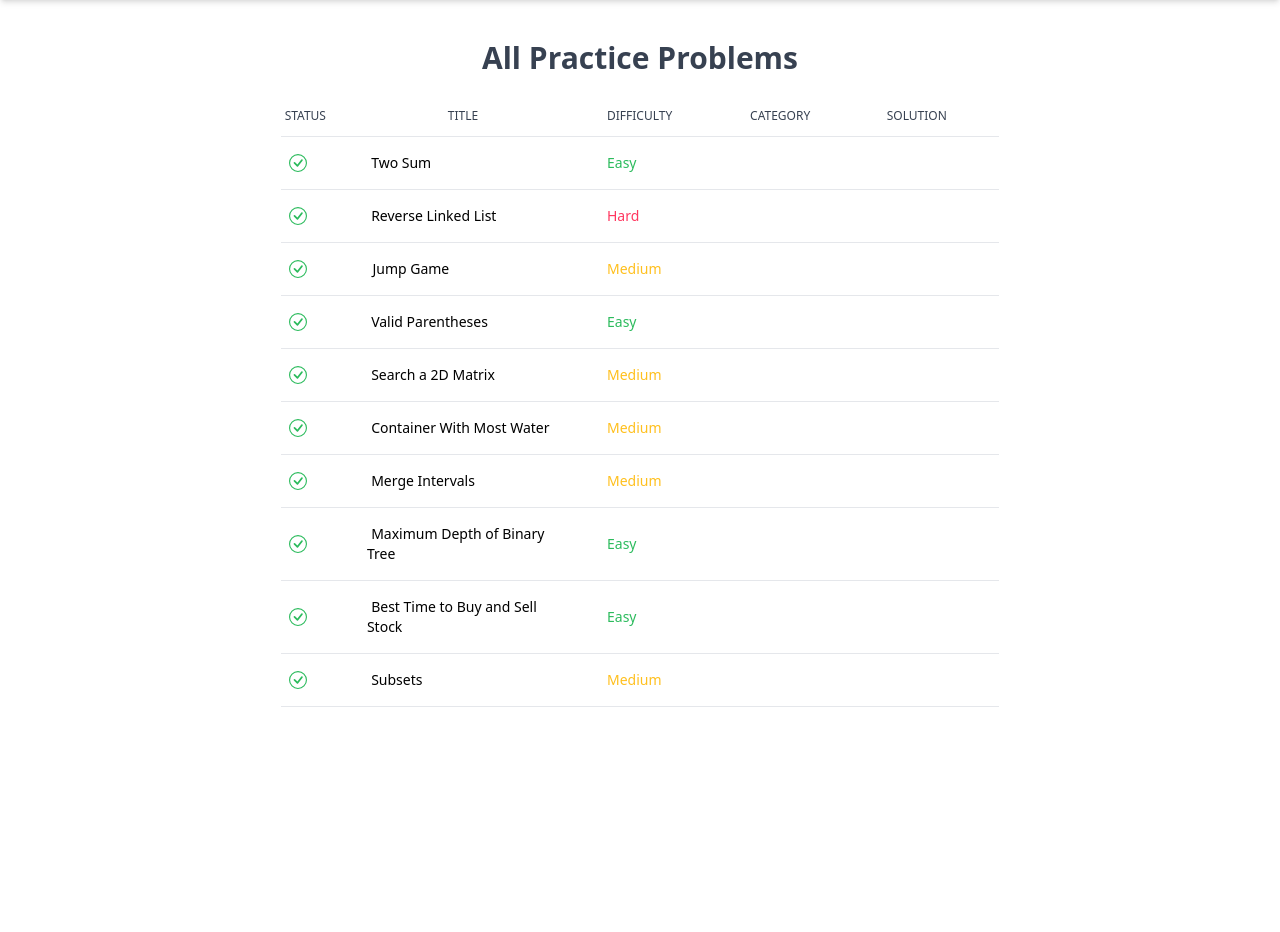
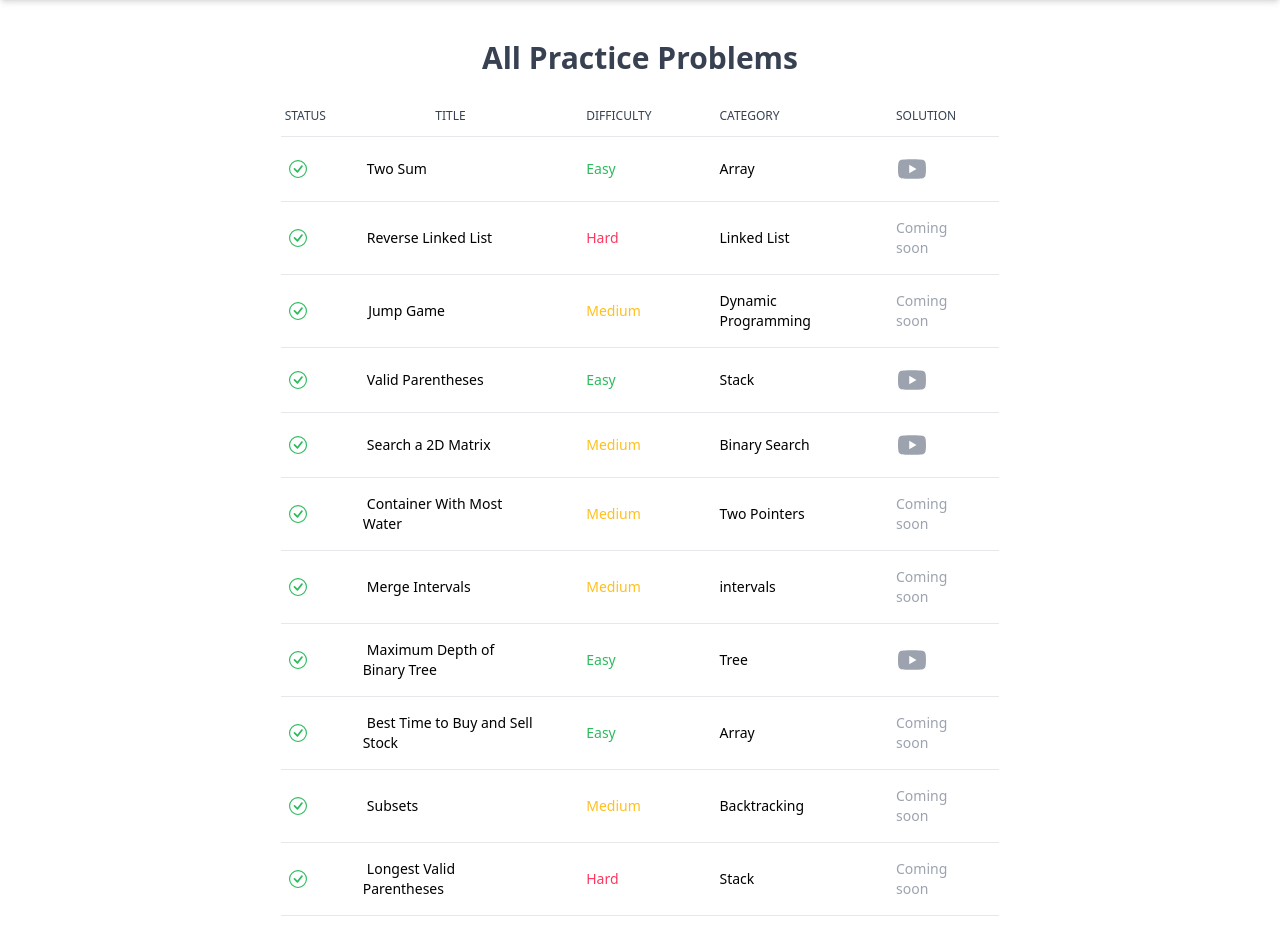
Before and after one commit to Pratyushs411/AlgoArena, a Next.js app in the folder algoarena/: page / in a window 1280 px wide. Shown: the part 60-992 px from the top of the page. Before the commit the page ends 807 px from the top, so only its background shows below. Built offline with nearby package versions, Linux system fonts and the light colour scheme.

Commit message:
problem table complete

```diff
--- a/algoarena/src/components/problemTable/problemTable.tsx
+++ b/algoarena/src/components/problemTable/problemTable.tsx
@@ -8,18 +8,18 @@ import { collection, doc, getDoc, getDocs, orderBy, query } from "firebase/fires
 import { auth, firestore } from "@/firebase/firebase";
 //import { DBProblem } from "@/utils/types/problem";
 import { useAuthState } from "react-firebase-hooks/auth";
-import {problems} from "@/mockProblems/problems"
+import { problems } from "@/mockProblems/problems"
 type problemTableProps = {
 
 };
 
-const problemTable:React.FC<problemTableProps> = () => {
+const problemTable: React.FC<problemTableProps> = () => {
 
     return (
         <tbody className='text-white'>
             {problems.map((problem, idx) => {
                 const difficulyColor =
-            problem.difficulty === "Easy"? "text-dark-green-s": problem.difficulty === "Medium"? "text-dark-yellow": "text-dark-pink";
+                    problem.difficulty === "Easy" ? "text-dark-green-s" : problem.difficulty === "Medium" ? "text-dark-yellow" : "text-dark-pink";
                 return (
                     <tr className="bg-white border-b border-gray-200" key={problem.id}>
                         <th className='px-2 py-4 font-medium whitespace-nowrap text-dark-green-s'>
@@ -37,6 +37,16 @@ const problemTable:React.FC<problemTableProps> = () => {
                             )
                         </td>
                         <td className={`px-6 py-4 ${difficulyColor}`}>{problem.difficulty}</td>
+                        <td className="px-6 py-4 text-black" style={{ width: "150px" }}>{problem.category}</td>
+                        <td className={"px-6 py-4"}>
+                            {problem.videoId ? (
+                                <div className='cursor-pointer text-gray-400 hover:text-red-600 justify-center text-center'>
+                                    <AiFillYoutube size={"32"} color="currentColor" /> {/* Use currentColor */}
+                                </div>
+                            ) : (
+                                <p className='text-gray-400'>Coming soon</p>
+                            )}
+                        </td>
                     </tr>
                 );
             })
--- a/algoarena/src/mockProblems/problems.ts
+++ b/algoarena/src/mockProblems/problems.ts
@@ -88,4 +88,12 @@ export const problems: Problem[] = [
 		order: 10,
 		videoId: "",
 	},
+    {
+		id: "Longest-Valid-Parentheses",
+		title: "Longest Valid Parentheses",
+		difficulty: "Hard",
+		category: "Stack",
+		order: 11,
+		videoId: "",
+	},
 ];
--- a/algoarena/src/pages/index.tsx
+++ b/algoarena/src/pages/index.tsx
@@ -28,7 +28,7 @@ export default function Home() {
 										Difficulty
 									</th>
 
-									<th scope='col' className='px-6 py-3 w-0 font-medium'>
+									<th scope='col' className='px-6 py-3 w-0 font-medium '>
 										Category
 									</th>
 									<th scope='col' className='px-6 py-3 w-0 font-medium'>
```
Lines whose indentation alone changed are shown as unchanged.
